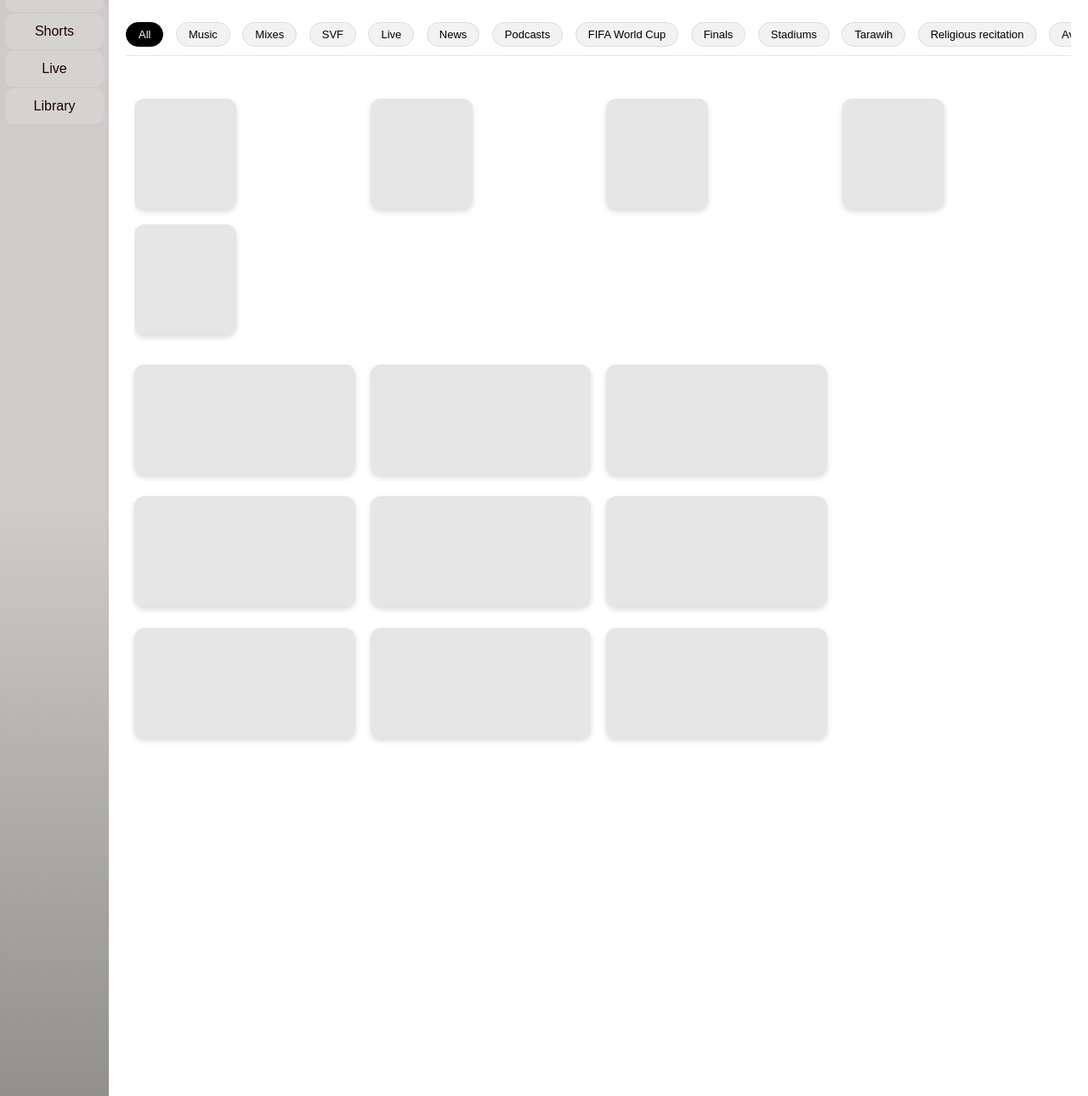
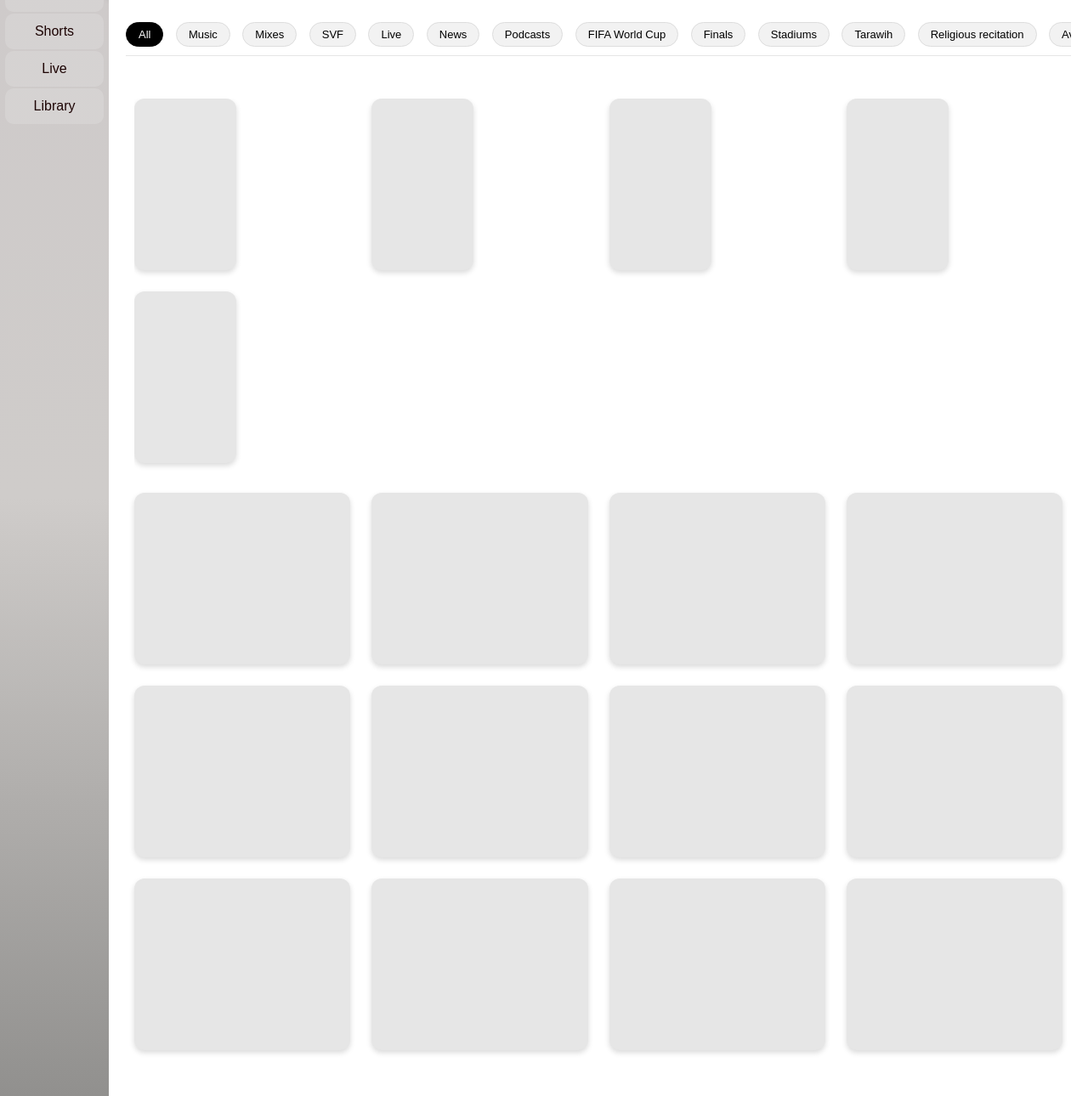
Before and after one commit to jubaiyerahammed/youtube_clone, a Django app: page /home/home/ in a window 1280 px wide. Shown: the part 117-1407 px from the top of the page at 85% size. Run offline with Django 5.2, Linux system fonts and the light colour scheme.

Commit message:
Initial commit

```diff
--- a/static/css/home/home.css
+++ b/static/css/home/home.css
@@ -89,14 +89,14 @@
 
 .row {
     display: grid;
-    grid-template-columns: repeat(auto-fill, minmax(220px, 1fr));
-    gap: 18px;
+    grid-template-columns: repeat(auto-fill, minmax(240px, 1fr));
+    gap: 25px;
     margin-top: 25px;
 }
 
 .row div {
     background: #e6e6e6;
-    height: 130px;
+    height: 202px;
     border-radius: 12px;
     box-shadow: 0 3px 6px rgba(0,0,0,0.15);
     transition: 0.25s ease;
--- a/templates/home/home.html
+++ b/templates/home/home.html
@@ -40,17 +40,17 @@
 
     <!-- Playlist (3 items) -->
     <div class="play-list row">
-        <div></div><div></div><div></div>
+        <div></div><div></div><div></div><div></div>
     </div>
 
     <!-- Other Videos (3 items) -->
     <div class="other-videos row">
-        <div></div><div></div><div></div>
+        <div></div><div></div><div></div><div></div>
     </div>
 
     <!-- Subscription Videos (3 items) -->
     <div class="subcription-videos row">
-        <div></div><div></div><div></div>
+        <div></div><div></div><div></div><div></div>
     </div>
 
 </div>
```
